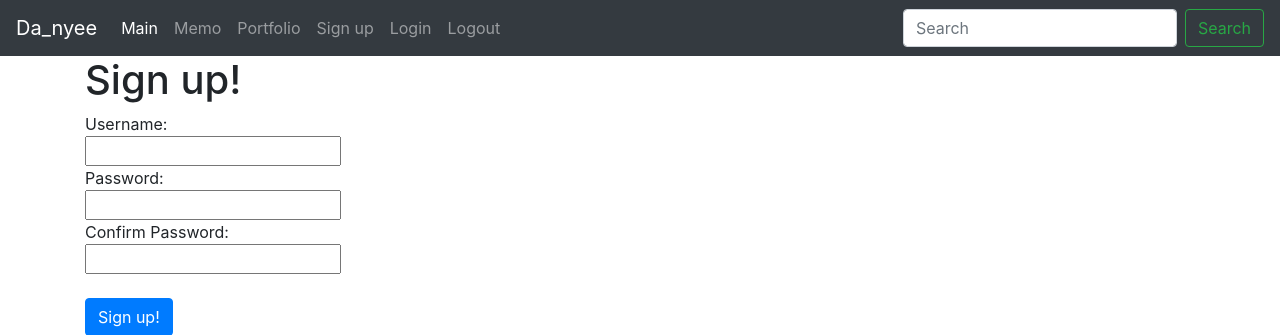
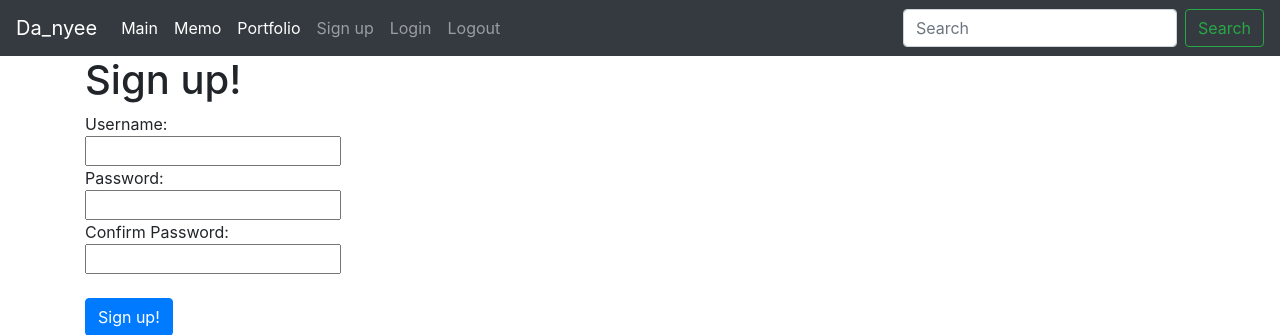
Before and after one commit to da-nyee/likelion-blog-assignment3, a Django app: page /accounts/signup/ in a window 1280 px wide. Shown: the top 335 px of the page. Run offline with Django 3.2, Linux system fonts and the light colour scheme; some libraries are stand-ins or nearby versions.

Commit message:
feat: Activate the nav-items; Memo and Portfolio

```diff
--- a/blogproject/templates/base.html
+++ b/blogproject/templates/base.html
@@ -11,16 +11,16 @@
           <span class="navbar-toggler-icon"></span>
         </button>
         <div class="collapse navbar-collapse" id="navbarTogglerDemo01">
-          <a class="navbar-brand" href="#">Da_nyee</a>
+          <a class="navbar-brand" href="{% url 'home' %}">Da_nyee</a>
           <ul class="navbar-nav mr-auto mt-2 mt-lg-0">
             <li class="nav-item active">
               <a class="nav-link" href="{% url 'home' %}">Main<span class="sr-only">(current)</span></a>
             </li>
-            <li class="nav-item">
-              <a class="nav-link" href="{% url 'new' %}">Memo</a>
+            <li class="nav-item active">
+              <a class="nav-link" href="{% url 'new' %}">Memo<span class="sr-only">(current)</span></a>
             </li>
-            <li class="nav-item">
-              <a class="nav-link" href="{% url 'portfolio' %}">Portfolio</a>
+            <li class="nav-item active">
+              <a class="nav-link" href="{% url 'portfolio' %}">Portfolio<span class="sr-only">(current)</span></a>
             </li>
             <li class="nav-item">
                 <a class="nav-link" href="{% url 'signup' %}">Sign up</a>
```
